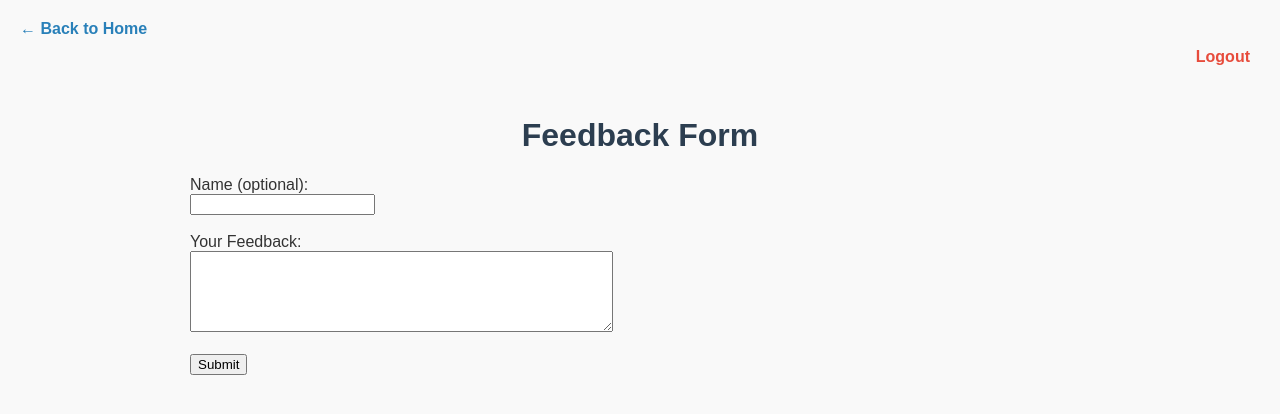
After one commit to sanshunoisky-san/uni-connect, a Flask app: page /feedback in a window 1280 px wide. The commit adds this page. Shown: the top 414 px of the page. Run offline with Flask 3, Linux system fonts and the light colour scheme; a user stored in the database is signed in.

Commit message:
adding feedback feature
adding feedback feature

```diff
--- a/app/models.py
+++ b/app/models.py
@@ -52,3 +52,9 @@ class Comment(db.Model):
 
     post = db.relationship('ForumPost', backref='comments')
     user = db.relationship('User', backref='comments')
+
+class Feedback(db.Model):
+    id = db.Column(db.Integer, primary_key=True)
+    name = db.Column(db.String(100), default='Anonymous')
+    message = db.Column(db.Text, nullable=False)
+    timestamp = db.Column(db.DateTime, default=datetime.utcnow)
--- a/app/routes.py
+++ b/app/routes.py
@@ -1,6 +1,6 @@
 from flask import Blueprint, render_template, request, redirect, url_for, flash
 from flask_login import login_user, logout_user, login_required, current_user
-from .models import db, User, Appointment, Therapist, ForumPost, Comment
+from .models import db, User, Appointment, Therapist, ForumPost, Comment, Feedback
 from .utils import Observer
 
 routes = Blueprint('routes', __name__)
@@ -145,3 +145,15 @@ def comment(post_id):
     db.session.add(comment)
     db.session.commit()
     return redirect(url_for("routes.forum"))
+
+@routes.route("/feedback", methods=["GET", "POST"])
+@login_required
+def feedback():
+    if request.method == "POST":
+        name = request.form["name"]
+        message = request.form["message"]
+        feedback = Feedback(name=name or "Anonymous", message=message)
+        db.session.add(feedback)
+        db.session.commit()
+        return render_template("status.html", message="Feedback submitted successfully.")
+    return render_template("feedback.html")
--- /dev/null
+++ b/app/templates/feedback.html
@@ -0,0 +1,27 @@
+<!DOCTYPE html>
+<html>
+<head>
+    <title>Submit Feedback</title>
+    <link rel="stylesheet" href="{{ url_for('static', filename='style.css') }}">
+</head>
+<body>
+    <div style="margin-top: 20px;">
+        <a href="/" style="text-decoration:none; color:#2980b9; font-weight:bold;">← Back to Home</a>
+    </div>
+    <div style="text-align:right; margin: 10px;">
+        <a href="{{ url_for('routes.logout') }}" style="text-decoration:none; color:#e74c3c; font-weight:bold;">Logout</a>
+    </div>
+    <div class="container">
+        <h1>Feedback Form</h1>
+        <form action="/feedback" method="post">
+            <label>Name (optional):</label><br>
+            <input type="text" name="name"><br><br>
+
+            <label>Your Feedback:</label><br>
+            <textarea name="message" rows="5" cols="50" required></textarea><br><br>
+
+            <button type="submit">Submit</button>
+        </form>
+    </div>
+</body>
+</html>
--- a/app/templates/index.html
+++ b/app/templates/index.html
@@ -15,6 +15,7 @@
                 {% if current_user.role == "student" %}
                     <li><a href="/appointments">Book Appointment</a></li>
                     <li><a href="/my-appointments">My Appointments</a></li>
+                    <li><a href="/feedback">Submit Feedback</a></li>
                     <li><a href="/forum">Discussion Forum</a></li>
                 {% elif current_user.role == "therapist" %}
                     <li><a href="/appointments/manage">Manage Appointments</a></li>
```
Also changed, not shown: instance/unisupport.db.
